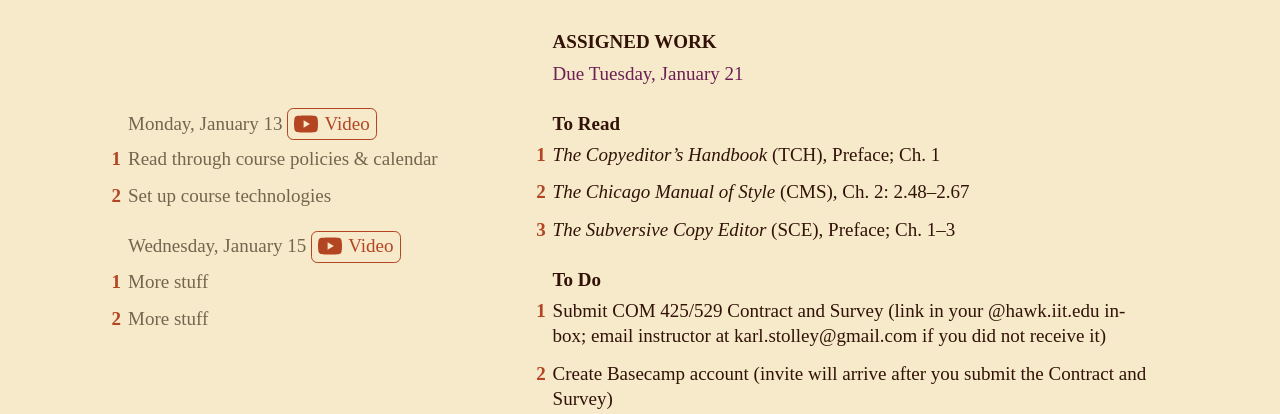
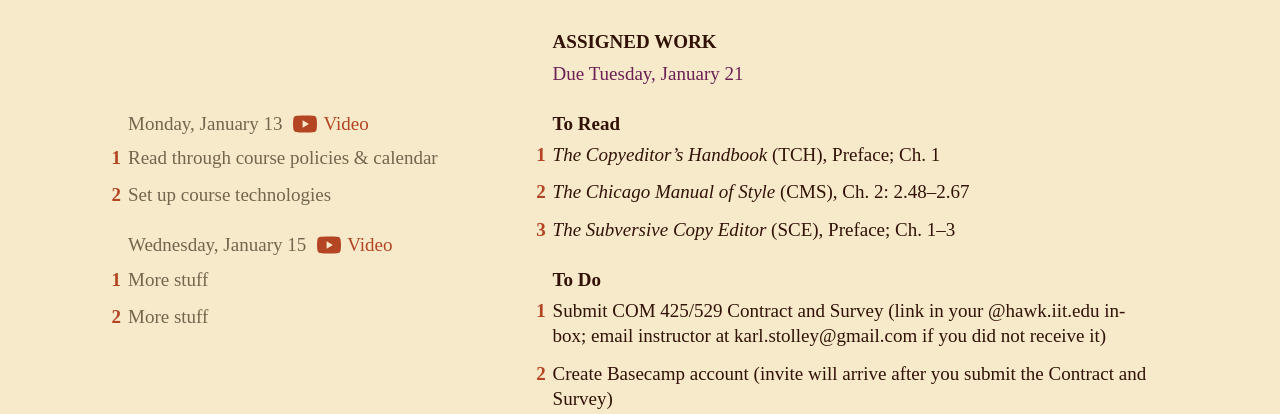
Before and after one commit to karlstolley/jekyll-theme-course, a Jekyll site: the page built from index.md, in a window 1280 px wide. Shown: the part 582-996 px from the top of the page. Built offline with Jekyll 4.4.1, drawn with Linux system fonts in a browser that asks for light colours; some web fonts are replaced.

Commit message:
Remove the border around video buttons

```diff
--- a/_sass/_colors.scss
+++ b/_sass/_colors.scss
@@ -138,8 +138,6 @@ a {
 }
 .agenda h3 a {
   background-color: inherit;
-  border: 1px solid $acnt-color;
-  border: 1px solid var(--color-acnt);
   color: $acnt-color;
   color: var(--color-acnt);
 }
```
